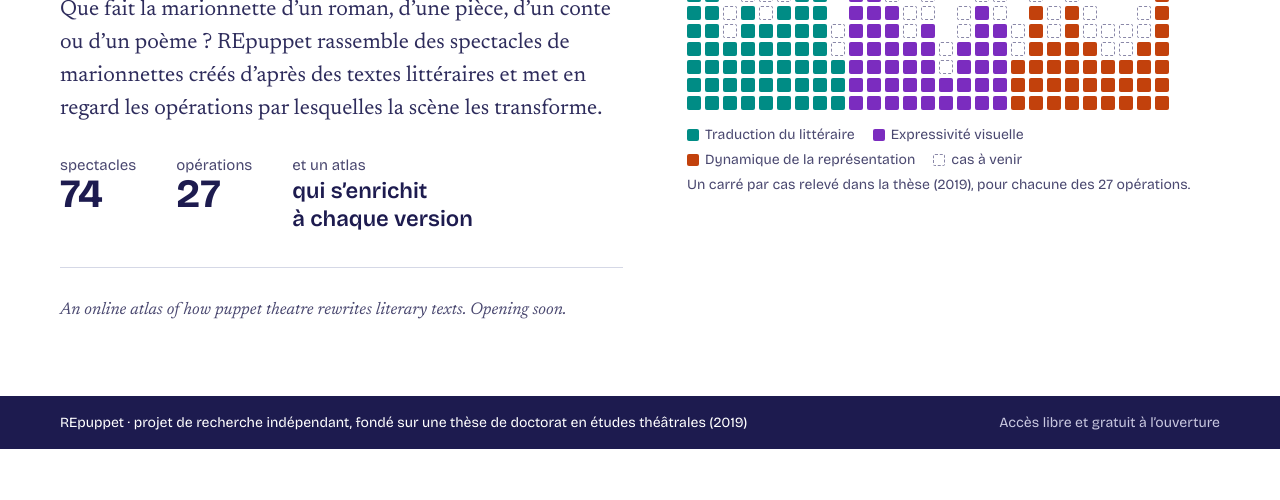
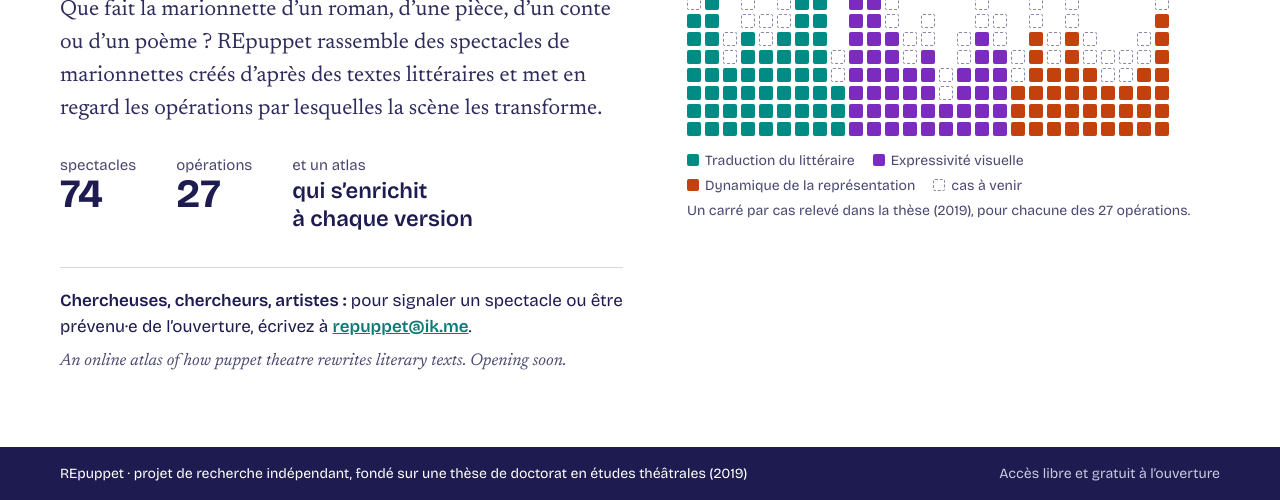
Before and after one commit to repuppet-atlas/repuppet-atlas.github.io, a plain HTML site: page index.html in a window 1280 px wide. Shown: the part 416-916 px from the top of the page. Before the commit the page ends 865 px from the top, so only its background shows below. Drawn offline with Linux system fonts and the light colour scheme.

Commit message:
Add files via upload
Added email address

```diff
--- a/index.html
+++ b/index.html
@@ -118,7 +118,7 @@ footer .gris{color:#C9C8E0}
         <div><dt>et un atlas</dt><dd class="mots">qui s’enrichit<br>à chaque version</dd></div>
       </dl>
       <div class="contact">
-        <!-- <p><strong>Chercheuses, chercheurs, artistes&nbsp;:</strong> pour signaler un spectacle ou être prévenu·e de l’ouverture, écrivez à <span class="adresse">[adresse du projet]</span>.</p> !-->
+        <p><strong>Chercheuses, chercheurs, artistes&nbsp;:</strong> pour signaler un spectacle ou être prévenu·e de l’ouverture, écrivez à <a class="adresse" href="repuppet@ik.me">repuppet@ik.me</a>.</p>
         <p class="en" lang="en">An online atlas of how puppet theatre rewrites literary texts. Opening soon.</p>
       </div>
     </section>
```
